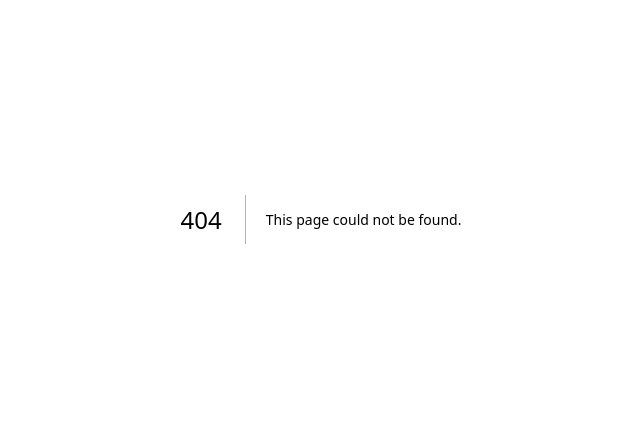
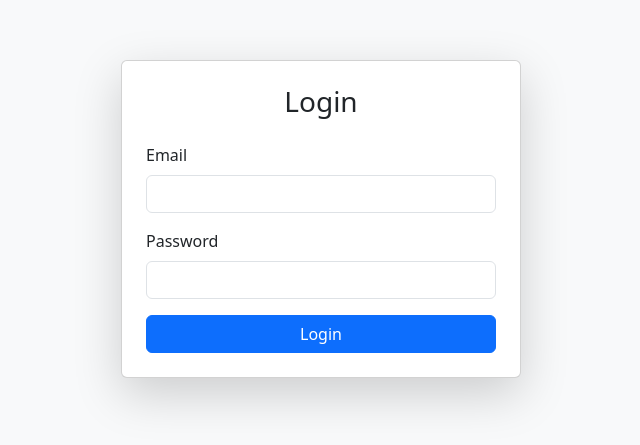
Before and after one commit to BenzSumanting/sprobe-course-fe, a Next.js app: page /login in a window 1280 px wide. Before the commit this address had no page. Shown: the part 181-626 px from the top of the page, without its empty margins (319-959 px from the left). Built offline with nearby package versions, Linux system fonts and the light colour scheme.

Commit message:
feat; login page

```diff
--- /dev/null
+++ b/src/app/login/page.js
@@ -0,0 +1,75 @@
+"use client";
+import { useState } from "react";
+import axios from "axios";
+import { useRouter } from "next/navigation";
+import { setCookie } from "cookies-next";
+
+export default function LoginPage() {
+  const router = useRouter();
+  const [email, setEmail] = useState("");
+  const [password, setPassword] = useState("");
+  const [error, setError] = useState("");
+
+  const handleLogin = async (e) => {
+    e.preventDefault();
+    try {
+      const res = await axios.post("http://127.0.0.1:8000/api/login", {
+        email,
+        password,
+      });
+
+      const token = res.data.data.access_token;
+
+      if (token) {
+        setCookie("auth_token", token, {
+          maxAge: 60 * 60 * 24,
+          secure: true,
+          sameSite: "strict",
+        });
+
+        router.push("/dashboard");
+      } else {
+        setError("Invalid credentials");
+      }
+    } catch (err) {
+      setError("Login failed");
+    }
+  };
+
+  return (
+    <div className="d-flex justify-content-center align-items-center vh-100 bg-light">
+      <div className="card p-4 shadow-lg" style={{ width: "400px" }}>
+        <h3 className="text-center mb-4">Login</h3>
+        <form onSubmit={handleLogin}>
+          <div className="mb-3">
+            <label className="form-label">Email</label>
+            <input
+              type="email"
+              className="form-control"
+              value={email}
+              onChange={(e) => setEmail(e.target.value)}
+              required
+            />
+          </div>
+
+          <div className="mb-3">
+            <label className="form-label">Password</label>
+            <input
+              type="password"
+              className="form-control"
+              value={password}
+              onChange={(e) => setPassword(e.target.value)}
+              required
+            />
+          </div>
+
+          {error && <div className="alert alert-danger">{error}</div>}
+
+          <button type="submit" className="btn btn-primary w-100">
+            Login
+          </button>
+        </form>
+      </div>
+    </div>
+  );
+}
```
